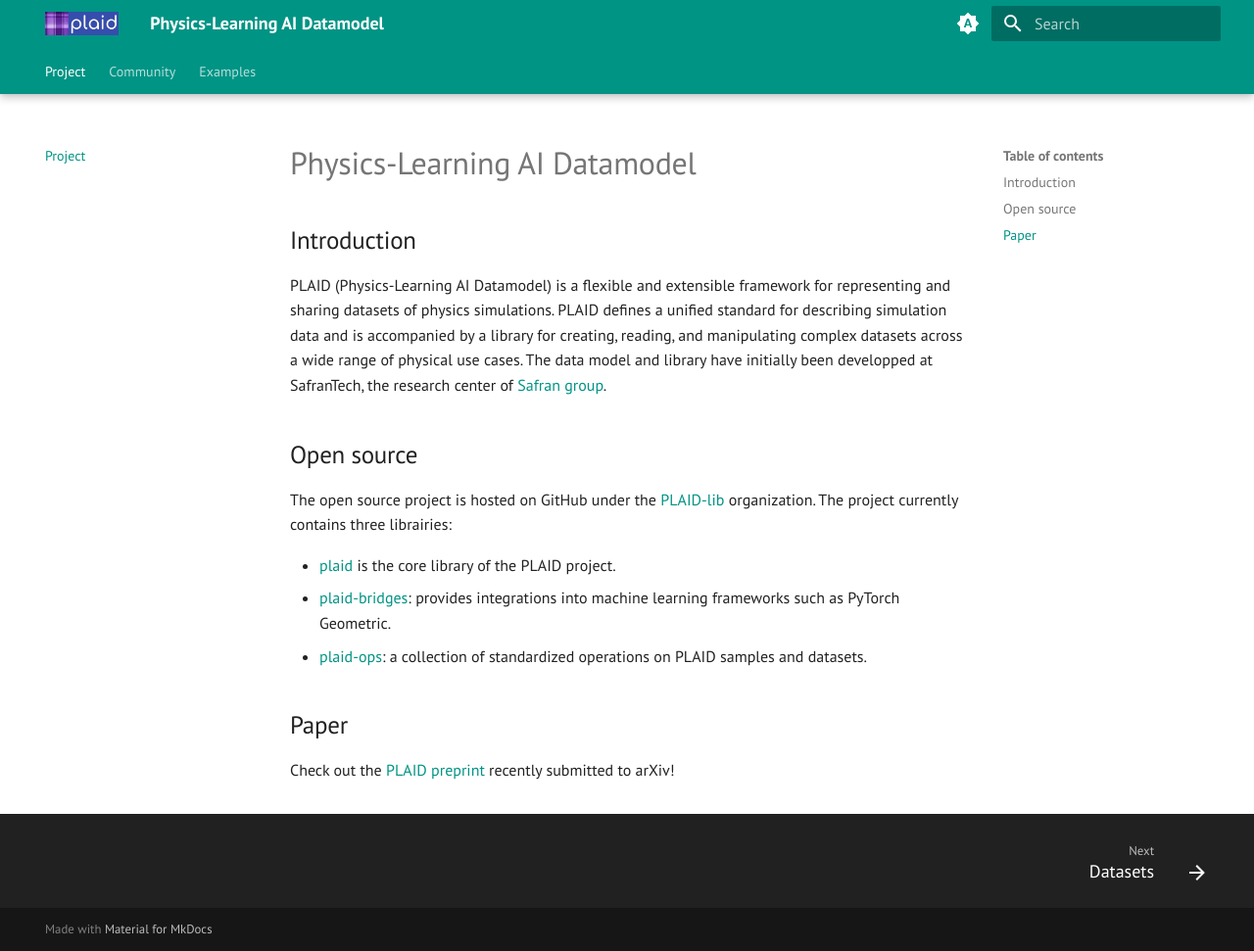
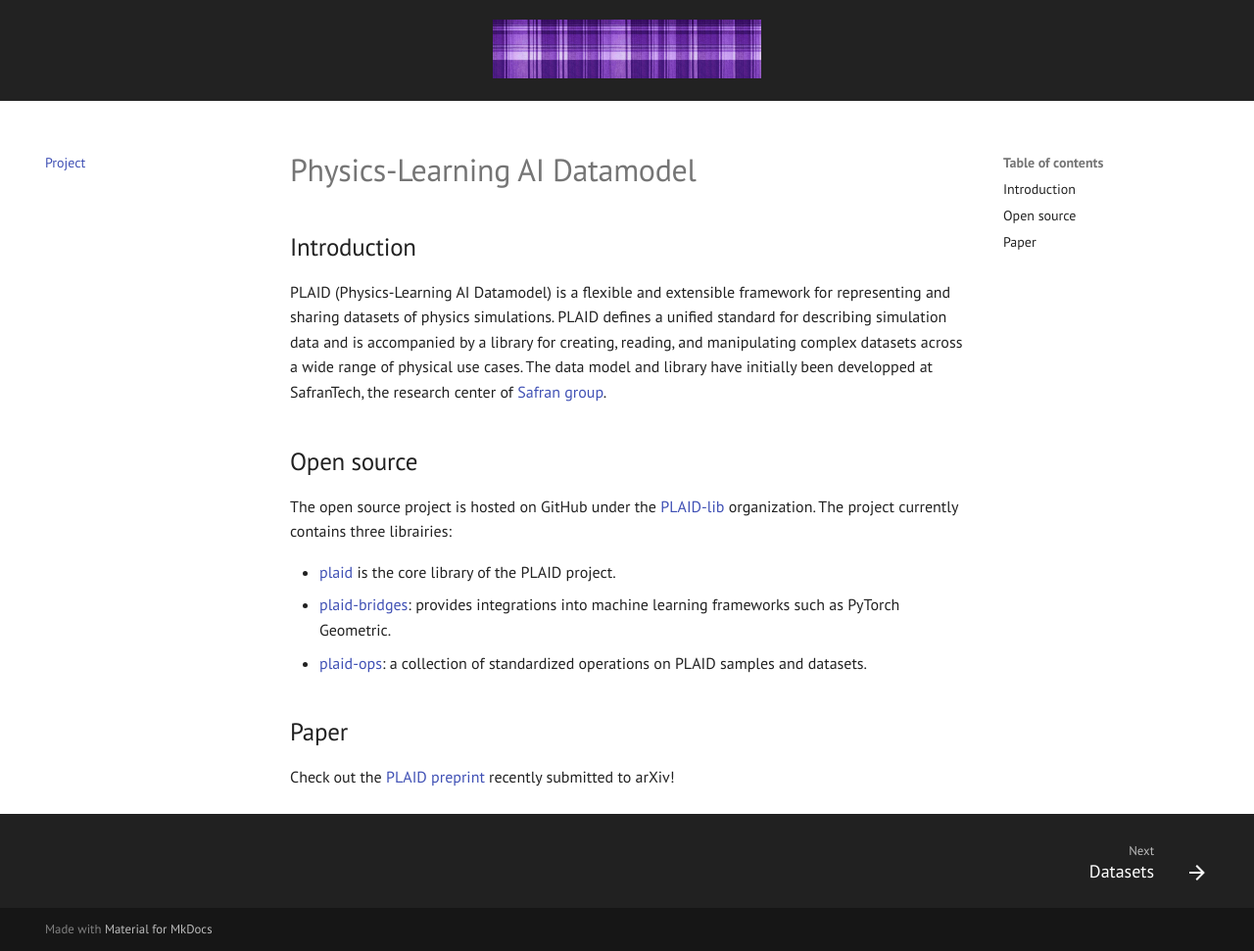
Before and after one commit to PLAID-lib/PLAID-lib.github.io, an MkDocs documentation site: the page built from docs/index.md, in a window 1280 px wide and 971 px high. Shown: the whole window at 98% size. Built offline with MkDocs 1.6.1 and Material for MkDocs 9.7.7, drawn with Linux system fonts in a browser that asks for light colours.

Commit message:
test logo

```diff
--- a/mkdocs.yml
+++ b/mkdocs.yml
@@ -2,6 +2,7 @@ site_name: Physics-Learning AI Datamodel
 
 theme:
   name: material
+  custom_dir: overrides
   font:
     text: PT Sans
     code: Fira Mono
--- /dev/null
+++ b/overrides/partials/header.html
@@ -0,0 +1,5 @@
+<header class="md-header">
+  <div style="text-align:center; padding:1rem; background:#222;">
+    <img src="{{ base_url }}/assets/images/ribbon.png" alt="Logo" style="height:60px;">
+  </div>
+</header>
```
Also changed, not shown: docs/assets/images/ribbon.png (added).
